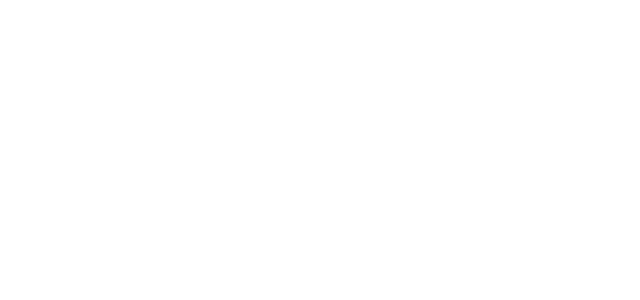
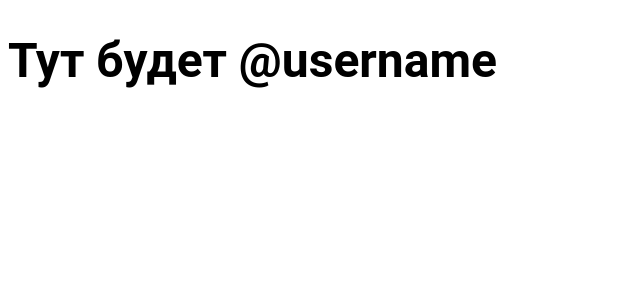
Before and after one commit to WenderOk/Ecapps, a React (Vite) app in the folder frontend/: page /profile in a window 1280 px wide. Before the commit this address had no page. Shown: the top 300 px of the page, without its empty margins (0-640 px from the left). Built offline with nearby package versions, Linux system fonts and the light colour scheme.

Commit message:
feat: added ProfilePage file

```diff
--- a/frontend/src/App.tsx
+++ b/frontend/src/App.tsx
@@ -1,13 +1,14 @@
 import "./styles/_base.scss";
 import WelcomePage from "./components/layout/WelcomePage/WelcomePage.tsx";
 import {Route, Routes} from "react-router-dom";
+import ProfilePage from "./components/layout/ProfilePage/ProfilePage.tsx";
 
-// TODO: написать компонент бизнес
 export default function App () {
     return (
         <>
             <Routes>
                 <Route path="/" element={<WelcomePage />}/>
+                <Route path="/profile" element={<ProfilePage/>}/>
             </Routes>
         </>
     )
--- /dev/null
+++ b/frontend/src/components/layout/ProfilePage/ProfilePage.tsx
@@ -0,0 +1,9 @@
+const ProfilePage = () => {
+    return (
+        <>
+            <h1>Тут будет @username</h1>
+        </>
+    )
+}
+
+export default ProfilePage;
```
